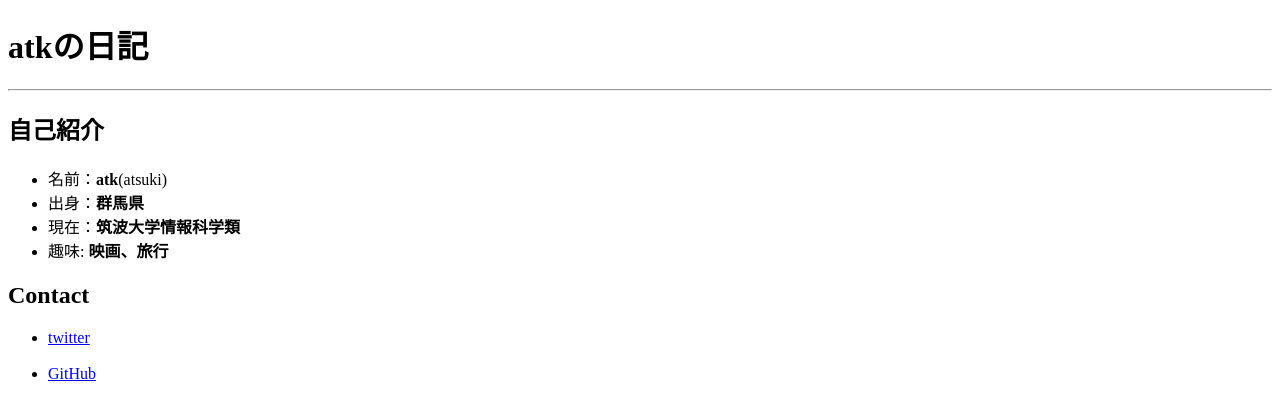
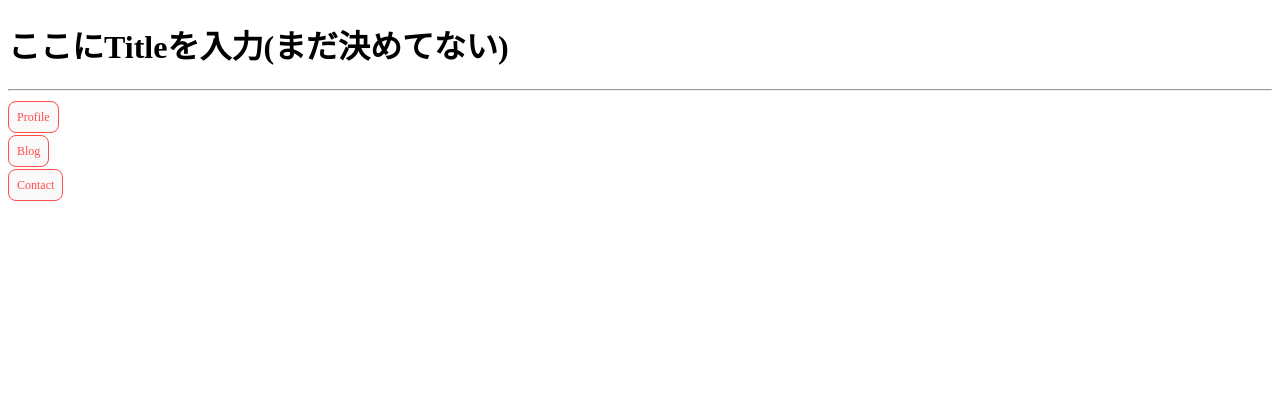
Before and after one commit to 5atk6/5atk6.github.io, a plain HTML site: page index.html in a window 1280 px wide. Drawn offline with Linux system fonts and the light colour scheme.

Commit message:
change layout

```diff
--- a/index.html
+++ b/index.html
@@ -2,28 +2,16 @@
 <html lang="ja">
 <head>
   <meta charset="utf8">
-  <link rel="stylesheet" href="style.css">
-  <title>atkの日記</title>
+  <link rel="stylesheet" href="css/index.css">
+  <title>ここにTitleを入力</title>
 </head>
 <body>
-  <h1>atkの日記</h1>
+  <h1>ここにTitleを入力(まだ決めてない)</h1>
   <hr>
 
-  <h2>自己紹介</h2>
-  <ul>
-  	<li>名前：<b>atk</b>(atsuki)</li>
-  	<li>出身：<b>群馬県</b></li>
-  	<li>現在：<b>筑波大学情報科学類</b></li>
-  	<li>趣味: <b>映画、旅行</b></li>
-  </ul>
+  <p><a href="profile.html">Profile</a></p>
+  <p><a href="blog.html">Blog</a></p>
+  <p><a href="contact.html">Contact</a></p>
 
-  <h2>Contact</h2>
-  <ul>
-  	<li><a href="https://twitter.com/ijkxy"
-  		   target=_blank>twitter</a></li>
-  	<br>
-  	<li><a href="https://github.com/5atk6"
-  		   target=_blank>GitHub</a></li>
-  </ul>
 </body>
 </html>
```
